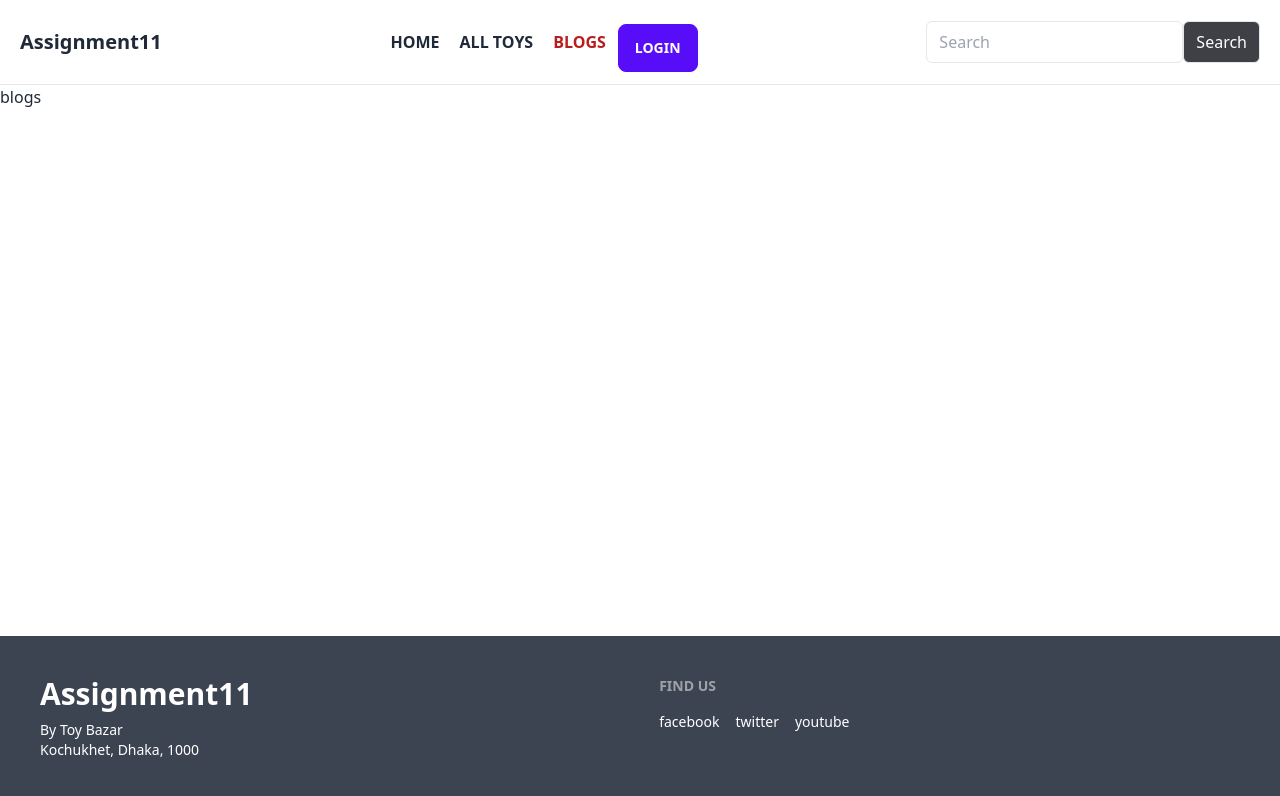
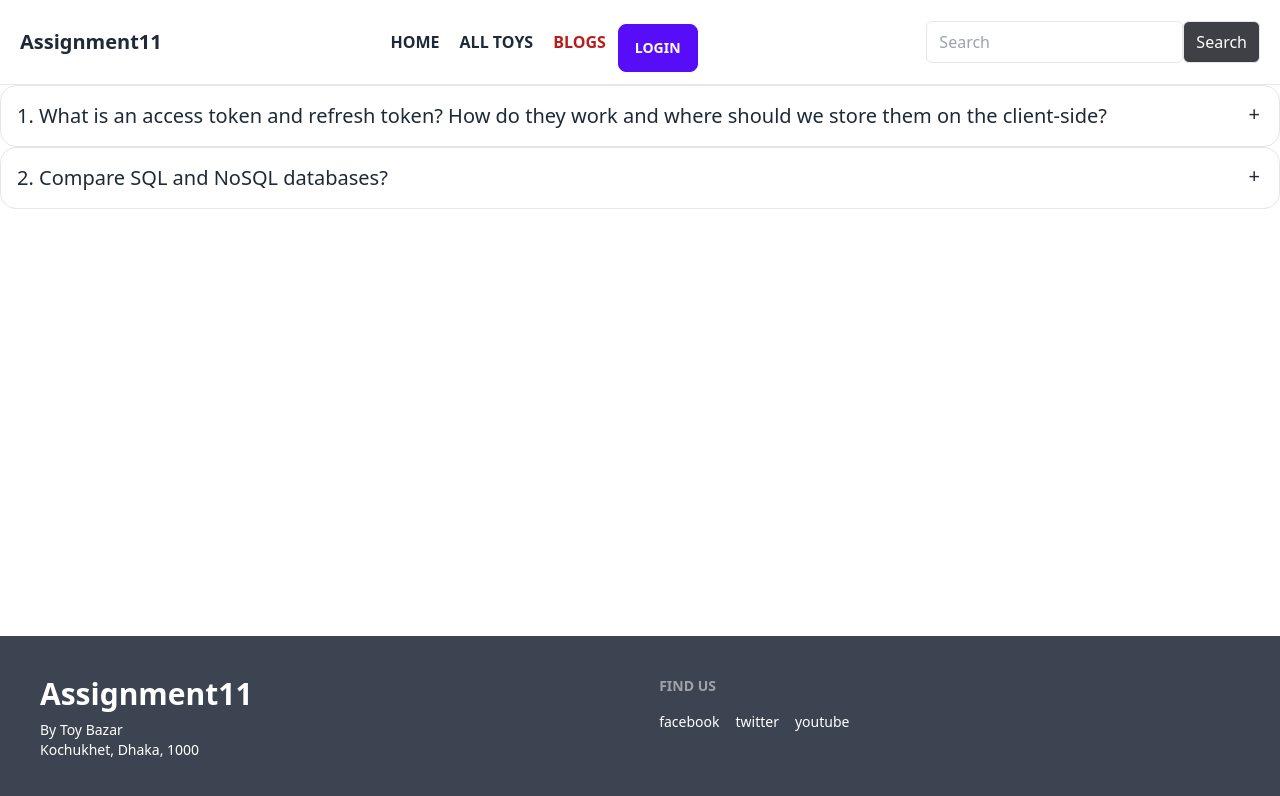
Before and after one commit to ariaanahmed/car-store-client, a React (Vite) app: page /blogs in a window 1280 px wide. Shown: the top 796 px of the page. Built offline with nearby package versions, Linux system fonts and the light colour scheme; no server answers.

Commit message:
in blog page two quetions have added

```diff
--- a/src/components/Home/Home.jsx
+++ b/src/components/Home/Home.jsx
@@ -3,7 +3,6 @@ import useTitle from "../hooks/useTitle";
 import Gellary from "../pages/Gellary";
 import ShopByCategory from "./ShopByCategory";
 
-import Aos from "aos";
 import 'aos/dist/aos.css';
 
 const Home = () => {
--- a/src/components/pages/AllToysCard.jsx
+++ b/src/components/pages/AllToysCard.jsx
@@ -7,7 +7,12 @@ const AllToysCard = ({ allToy }) => {
 
     const { user } = useContext(AuthContext)
 
-    const { name, photoURL, seller, category, price, quantity } = allToy;
+    const { _id, name, photoURL, seller, category, price, quantity } = allToy;
+
+    const handleButtonDetail = (_id) => {
+        console.log(_id)
+    }
+
     return (
         <div className="overflow-x-auto w-full">
             <table className="table w-full">
@@ -37,7 +42,9 @@ const AllToysCard = ({ allToy }) => {
 
                             {
                                 user ?
-                                    <button className="btn btn-tiny btn-xs">details</button>
+                                    <Link>
+                                        <button onClick={() => handleButtonDetail(_id)} className="btn btn-tiny btn-xs">details</button>
+                                    </Link>
                                     :
                                     <Link to='/login'>
                                         <button className="btn btn-ghost btn-xs">details</button>
--- a/src/components/pages/Blogs.jsx
+++ b/src/components/pages/Blogs.jsx
@@ -4,7 +4,33 @@ const Blogs = () => {
     useTitle('Blogs')
     return (
         <div>
-            blogs
+            {/* quetion 1 */}
+            <div tabIndex={0} className="collapse collapse-plus border border-base-300 bg-base-100 rounded-box">
+                <div className="collapse-title text-xl font-medium">
+                    <p>1. What is an access token and refresh token? How do they work and where should we store them on the client-side?</p>
+                </div>
+                <div className="collapse-content">
+                    <p>
+                        <span className="font-bold">Access token</span>: An access token is a credential that grants access to a user to use the protected resources.
+                        <br />
+                        <span className="font-bold">Refresh token</span>: Refresh token is a token used to give access to access tokens without reauthentication.</p>
+                    <span className="font-bold">How do they work</span>: When user give the credential to the server the server gives a access token to user. these access token has a time accessibility. so when the access token got expired the that time refresh token is use to create a new access token to authenticate the user if access token and refresh token both are expired then the user need to give their crediential once more.
+                    <br />
+                    <span className="font-bold">Where should we store them on the client-side</span>: Access tokens and refresh tokens should be stored securely on the client-side. Common storage options include encrypted HTTP-only cookies, localStoreage etc.
+                </div>
+            </div>
+            <div tabIndex={0} className="collapse collapse-plus border border-base-300 bg-base-100 rounded-box">
+                <div className="collapse-title text-xl font-medium">
+                    <p>2. Compare SQL and NoSQL databases?</p>
+                </div>
+                <div className="collapse-content">
+                    <p>
+                        <span className="font-bold">SQL</span>: This databases are structured, use predefined schemas, and are good for complex queries.
+                        <br />
+                        <span className="font-bold">NoSQL</span>: databases are unstructured, have flexible schemas, scale horizontally, and are suitable for handling large amounts of data and frequent read/write operations.
+                    </p>
+                </div>
+            </div>
         </div>
     );
 };
```
Also changed, not shown: 1 other file (tests, documents, lock files or other folders).
